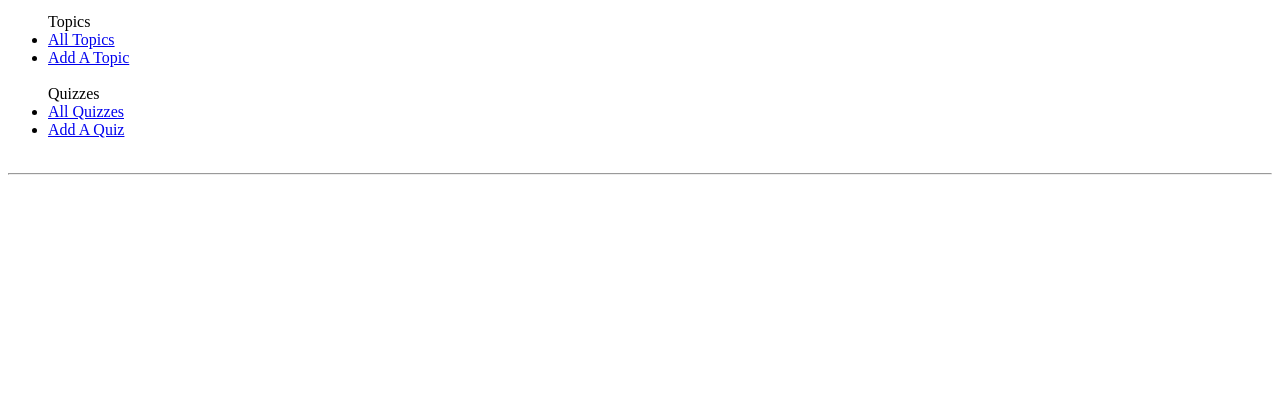
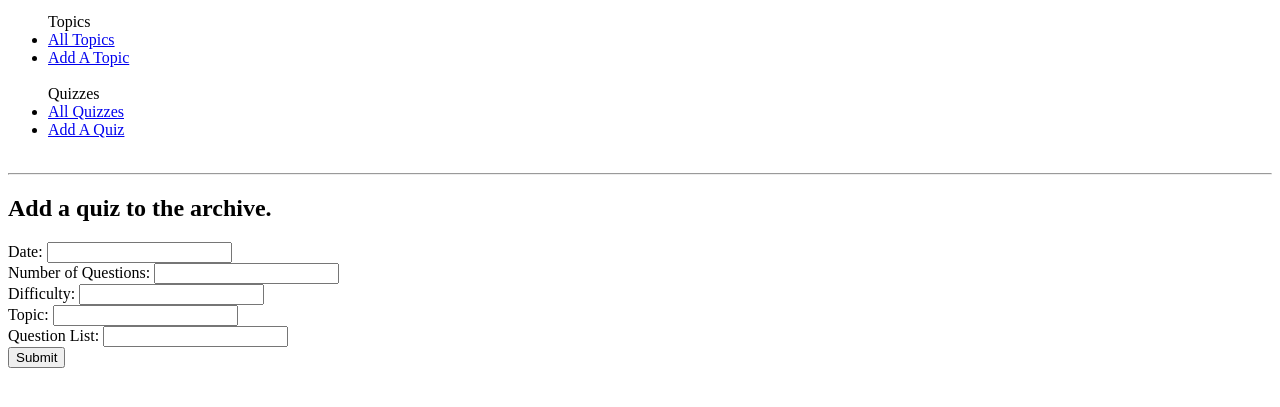
Before and after one commit to Dougmac21/QuizzR, a Flask app: template pub_quiz_app/templates/quizzes/new.html in a window 1280 px wide. Shown: the part 203-610 px from the top of the page. Run offline with Flask 2, Linux system fonts and the light colour scheme; the template is opened without the code that fills it, so the values that code supplies are empty.

Commit message:
All core functionaity achieved sql to flask

```diff
--- a/pub_quiz_app/controllers/quiz_controller.py
+++ b/pub_quiz_app/controllers/quiz_controller.py
@@ -14,7 +14,7 @@ def all_quizzes():
 #new
 @quizzes_blueprint.route("/quizzes/new")
 def new_quiz():
-    all_quizzes = quiz_repository.select_all()
+    quizzes = quiz_repository.select_all()
     return render_template("/quizzes/new.html", quizzes=quizzes)
 
 #create
--- a/pub_quiz_app/templates/quizzes/new.html
+++ b/pub_quiz_app/templates/quizzes/new.html
@@ -1,3 +1,37 @@
-{% extends 'base.html' %}
+{%  extends 'base.html'  %}
 
-quizzes new page
+{%  block content  %}
+
+<h2>Add a quiz to the archive.</h2>
+
+<form action="/quizzes" method="POST">
+
+    <div>
+
+        <label for="date">Date:</label>
+        <input type="text" id="date" name="date">
+        <br>
+
+        <label for="number_of_questions">Number of Questions:</label>
+        <input type="number" id="number_of_questions" name="number_of_questions">
+        <br>
+
+        <label for="difficulty">Difficulty:</label>
+        <input type="text" id="difficulty" name="difficulty">
+        <br>
+
+        <label for="topic">Topic:</label>
+        <input type="text" id="topic" name="topic">
+        <br>
+
+        <label for="question_list">Question List:</label>
+        <input type="text" id="question_list" name="question_list">
+        <br>
+
+        <input type="submit">
+
+    </div>
+
+</form>
+
+{%  endblock  %}
```
